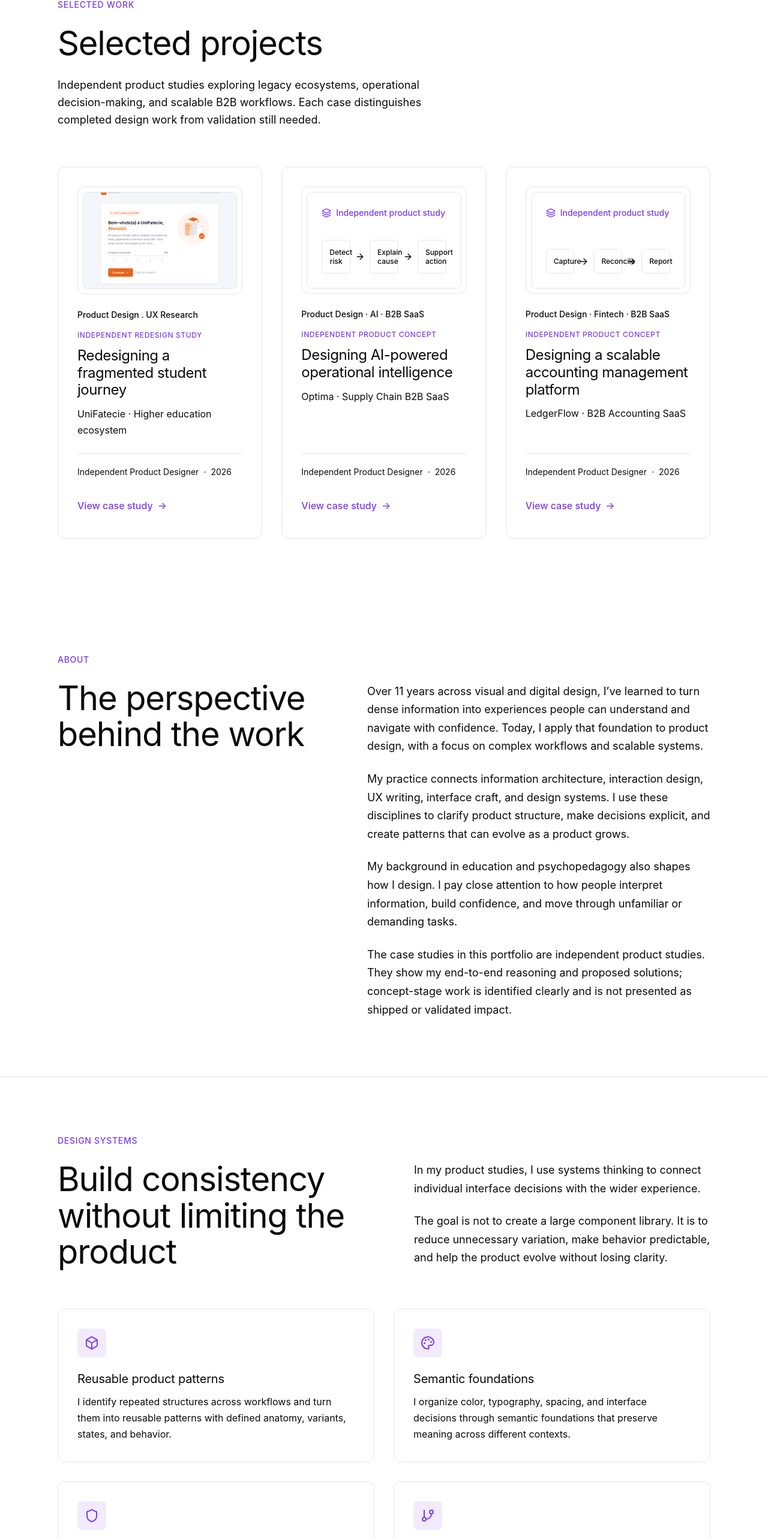
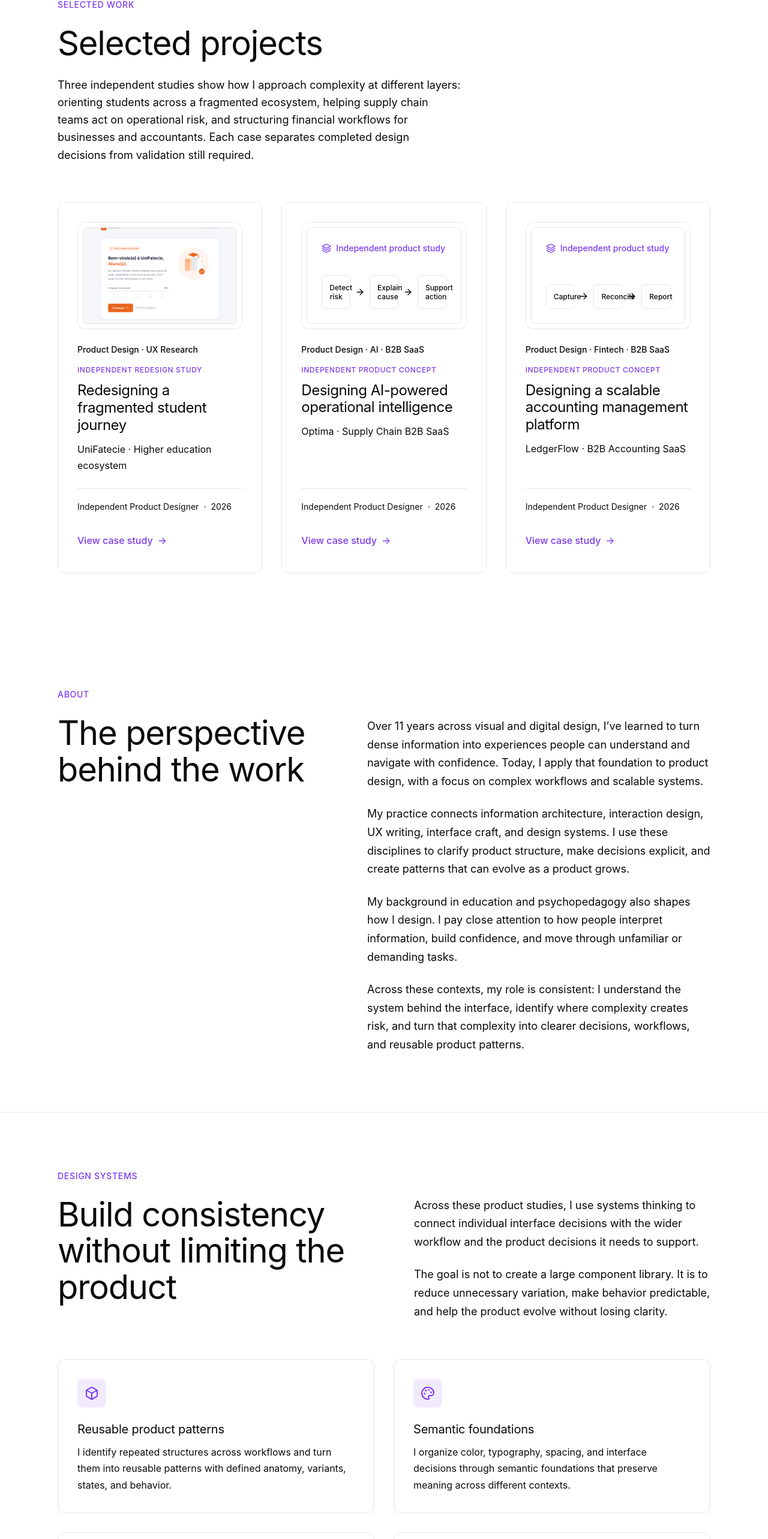
Before and after one commit to ohgrazidesigner-blip/product-design-portfolio, a React (Vite) app: page / in a window 1280 px wide. Shown: the part 853-3419 px from the top of the page at 60% size. Built offline with nearby package versions, Linux system fonts and the light colour scheme.

Commit message:
Update portfolio narrative and case layout

```diff
--- a/src/app/components/About.tsx
+++ b/src/app/components/About.tsx
@@ -55,11 +55,11 @@ export function About() {
               </p>
 
               <p>
-                The case studies in this portfolio are
-                independent product studies. They show my
-                end-to-end reasoning and proposed solutions;
-                concept-stage work is identified clearly and is
-                not presented as shipped or validated impact.
+                Across these contexts, my role is consistent: I
+                understand the system behind the interface,
+                identify where complexity creates risk, and turn
+                that complexity into clearer decisions,
+                workflows, and reusable product patterns.
               </p>
             </div>
           </div>
--- a/src/app/components/CaseStudies.tsx
+++ b/src/app/components/CaseStudies.tsx
@@ -63,10 +63,13 @@ export function CaseStudies({
           </h2>
 
           <p className="mb-16 max-w-2xl text-base leading-relaxed text-muted-foreground md:text-lg">
-            Independent product studies exploring legacy
-            ecosystems, operational decision-making, and
-            scalable B2B workflows. Each case distinguishes
-            completed design work from validation still needed.
+            Three independent studies show how I approach
+            complexity at different layers: orienting students
+            across a fragmented ecosystem, helping supply chain
+            teams act on operational risk, and structuring
+            financial workflows for businesses and accountants.
+            Each case separates completed design decisions from
+            validation still required.
           </p>
         </motion.div>
 
--- a/src/app/components/CaseStudyPage.tsx
+++ b/src/app/components/CaseStudyPage.tsx
@@ -81,7 +81,7 @@ export function CaseStudyPage({
             {study.overview}
           </p>
 
-          <dl className="mt-12 grid gap-x-8 gap-y-8 border-t border-border pt-8 sm:grid-cols-2 lg:grid-cols-4">
+          <dl className="mt-10 grid gap-x-10 gap-y-7 border-t border-border pt-7 sm:grid-cols-2 lg:grid-cols-4">
             <div>
               <dt className="mb-2 text-xs font-medium uppercase tracking-wider text-muted-foreground">
                 Product
@@ -176,9 +176,9 @@ export function CaseStudyPage({
           {study.scope ||
           study.stakeholderReview ||
           study.status ? (
-            <div className="mt-10 grid gap-5 lg:grid-cols-4">
+            <div className="mt-10 grid gap-4 sm:grid-cols-2 lg:grid-cols-4">
               {study.scope ? (
-                <div className="rounded-xl border border-border bg-muted/30 p-6 lg:col-span-2">
+                <div className="rounded-xl border border-border bg-muted/30 p-6 sm:col-span-2 lg:col-span-2">
                   <p className="mb-3 text-xs font-medium uppercase tracking-wider text-[var(--premium-accent)]">
                     Project scope
                   </p>
--- a/src/app/components/Contact.tsx
+++ b/src/app/components/Contact.tsx
@@ -45,7 +45,7 @@ export function Contact() {
               </p>
 
               <p>
-                Based in Salvador, Brazil (UTC−3), and available
+                Based in Salvador, Brazil (UTC-3), and available
                 for remote collaboration with international
                 teams.
               </p>
--- a/src/app/components/DesignSystem.tsx
+++ b/src/app/components/DesignSystem.tsx
@@ -57,9 +57,10 @@ export function DesignSystem() {
 
             <div className="max-w-[600px] space-y-6 text-lg leading-[1.7] text-muted-foreground">
               <p>
-                In my product studies, I use systems thinking to
-                connect individual interface decisions with the
-                wider experience.
+                Across these product studies, I use systems
+                thinking to connect individual interface
+                decisions with the wider workflow and the
+                product decisions it needs to support.
               </p>
 
               <p>
--- a/src/app/data/caseStudies.ts
+++ b/src/app/data/caseStudies.ts
@@ -183,7 +183,7 @@ export const caseStudies: CaseStudy[] = [
     duration: "6 weeks",
     year: "2026",
     dates: "May to June 2026",
-    category: "Product Design . UX Research",
+    category: "Product Design · UX Research",
     projectNature: "Independent redesign study",
     team: "Independent study · Sole designer",
     tools: [
@@ -260,14 +260,15 @@ export const caseStudies: CaseStudy[] = [
       ],
     },
     researchDiscovery: {
-      heading: "Building evidence through an ecosystem audit",
+      heading:
+        "Building evidence through an ecosystem audit",
       introduction:
         "This was expert-led discovery, not generative user research. I reviewed the public entry journey, analyzed one recorded authenticated walkthrough, mapped cross-platform task paths, and audited interface, content, accessibility, and system inconsistencies. The resulting findings are evidence-based design hypotheses that still require validation with students and institutional teams.",
       methods: [
         {
           title: "Public journey audit",
           description:
-            "I navigated the institutional website without assuming prior knowledge of UniFatecie's platform structure, focusing on how students locate portals, courses, services, and academic information.",
+            "I navigated the institutional website without assuming prior knowledge of UniFatecie’s platform structure, focusing on how students locate portals, courses, services, and academic information.",
           output:
             "Public entry-point analysis and an initial map of the platform ecosystem.",
         },
@@ -317,7 +318,7 @@ export const caseStudies: CaseStudy[] = [
     },
     keyFindings: {
       heading:
-        "The experience required students to understand the institution's systems before completing their goals",
+        "The experience required students to understand the institution’s systems before completing their goals",
       introduction:
         "The audit indicated that the highest-priority risks were not isolated interface defects. They emerged across platform boundaries through fragmented ownership, inconsistent terminology, unclear transitions, and the absence of a shared orientation layer.",
       findings: [
@@ -419,7 +420,7 @@ export const caseStudies: CaseStudy[] = [
         {
           title: "Reveal complexity progressively",
           explanation:
-            "Services should become prominent according to the student's current academic stage and immediate needs.",
+            "Services should become prominent according to the student’s current academic stage and immediate needs.",
           problemAddressed:
             "Academic, financial, career, promotional, and administrative services competed at the same hierarchy level.",
           influence:
@@ -508,7 +509,7 @@ export const caseStudies: CaseStudy[] = [
         {
           title: "Direct path to the first subject",
           description:
-            "The onboarding flow proposes a direct route to the student's first available subject. Its feasibility depends on authentication, enrollment data, and deep-link support in the learning platform.",
+            "The onboarding flow proposes a direct route to the student’s first available subject. Its feasibility depends on authentication, enrollment data, and deep-link support in the learning platform.",
         },
         {
           title: "Support organized by intention",
@@ -538,7 +539,7 @@ export const caseStudies: CaseStudy[] = [
           problem:
             "The existing experience did not provide a clear starting point or explain what newly enrolled students should do first.",
           response:
-            "A welcome experience introduces the academic period, confirms the student's current status, and presents the most important first actions.",
+            "A welcome experience introduces the academic period, confirms the student’s current status, and presents the most important first actions.",
           intendedEffect:
             "Help students understand where they are, what is already active, and what requires attention.",
           tradeoff:
@@ -629,7 +630,7 @@ export const caseStudies: CaseStudy[] = [
         {
           title: "Onboarding flow",
           description:
-            "The first screens establish orientation, confirm the student's academic context, and turn onboarding into a sequence of visible first-week actions.",
+            "The first screens establish orientation, confirm the student’s academic context, and turn onboarding into a sequence of visible first-week actions.",
           images: [
             {
               src: "/assets/cases/unifatecie/01-welcome.png",
@@ -849,7 +850,7 @@ export const caseStudies: CaseStudy[] = [
         {
           label: "Time to first subject",
           description:
-            "Time between account activation and successful access to the student's first class.",
+            "Time between account activation and successful access to the student’s first class.",
         },
         {
           label: "Onboarding completion",
@@ -877,7 +878,7 @@ export const caseStudies: CaseStudy[] = [
       heading:
         "Documenting what the project delivered without implying production impact",
       introduction:
-        "The project established a documented redesign direction for the student onboarding journey, supported by a task-based architecture, reusable interaction patterns, and a coded high-fidelity prototype. The outcomes below describe completed design work and the project's current status, not measured production performance.",
+        "The project established a documented redesign direction for the student onboarding journey, supported by a task-based architecture, reusable interaction patterns, and a coded high-fidelity prototype. The outcomes below describe completed design work and the project’s current status, not measured production performance.",
       deliverables: [
         {
           title: "Cross-platform ecosystem and journey map",
@@ -954,7 +955,7 @@ export const caseStudies: CaseStudy[] = [
         {
           label: "Implementation",
           description:
-            "Not implemented in UniFatecie's production environment.",
+            "Not implemented in UniFatecie’s production environment.",
         },
         {
           label: "Production outcomes",
@@ -1054,7 +1055,7 @@ export const caseStudies: CaseStudy[] = [
         "The prototype is not connected to production data, authentication, integrations, or institutional business rules",
       ],
       users:
-        "The primary audience is newly enrolled students learning how to navigate the institution's digital ecosystem. Returning students are a secondary audience for recurring academic, administrative, and support tasks.",
+        "The primary audience is newly enrolled students learning how to navigate the institution’s digital ecosystem. Returning students are a secondary audience for recurring academic, administrative, and support tasks.",
     },
     process: {
       research: [
@@ -1114,7 +1115,7 @@ export const caseStudies: CaseStudy[] = [
     },
     learnings: [
       "Onboarding in a complex ecosystem is as much about orientation as it is about task completion",
-      "Students should not need to understand an institution's internal structure to use its digital services",
+      "Students should not need to understand an institution’s internal structure to use its digital services",
       "Consistent terminology is foundational to trust, comprehension, and wayfinding",
       "Progressive guidance can reduce cognitive load without oversimplifying academic processes",
       "Design-system work becomes more valuable when connected to real cross-platform journey problems",
```
Also changed, not shown: src/app/components/Process.tsx (+5 -3 lines).
